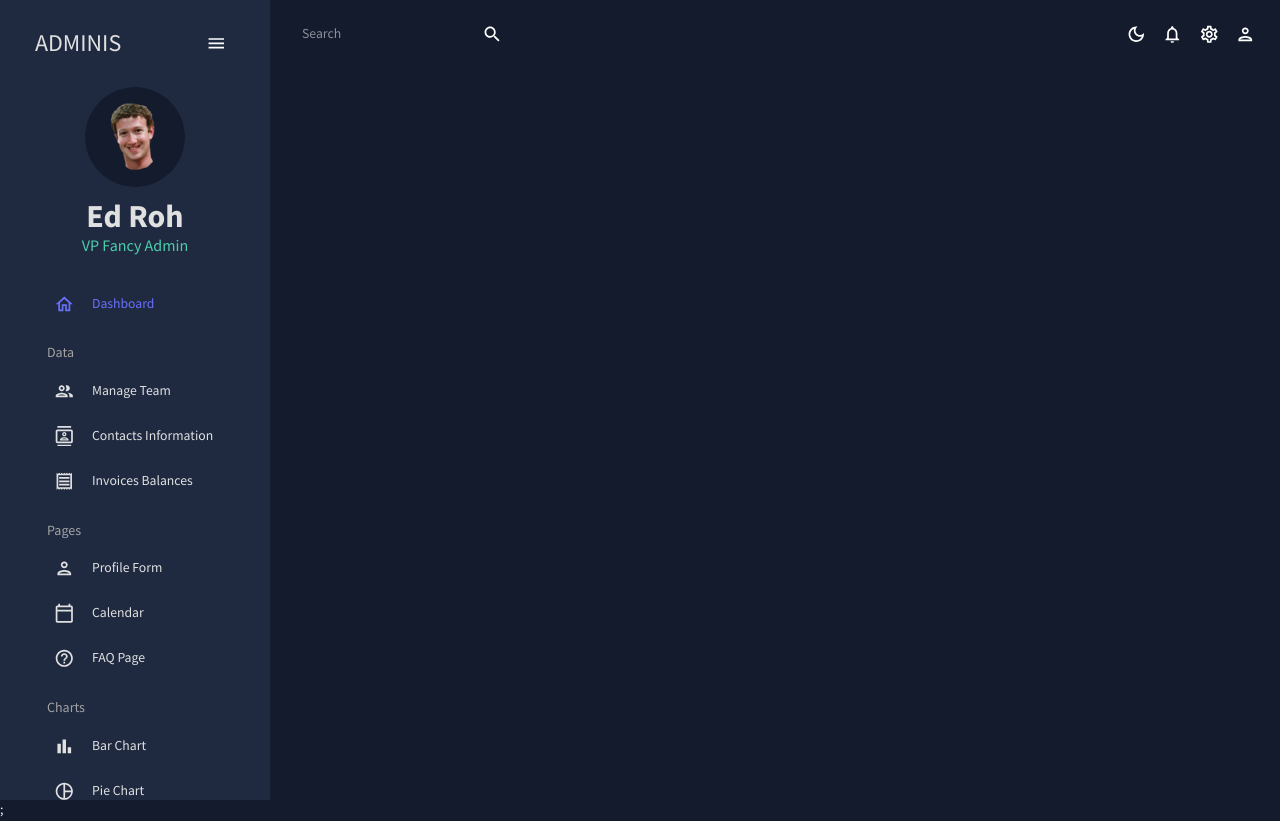
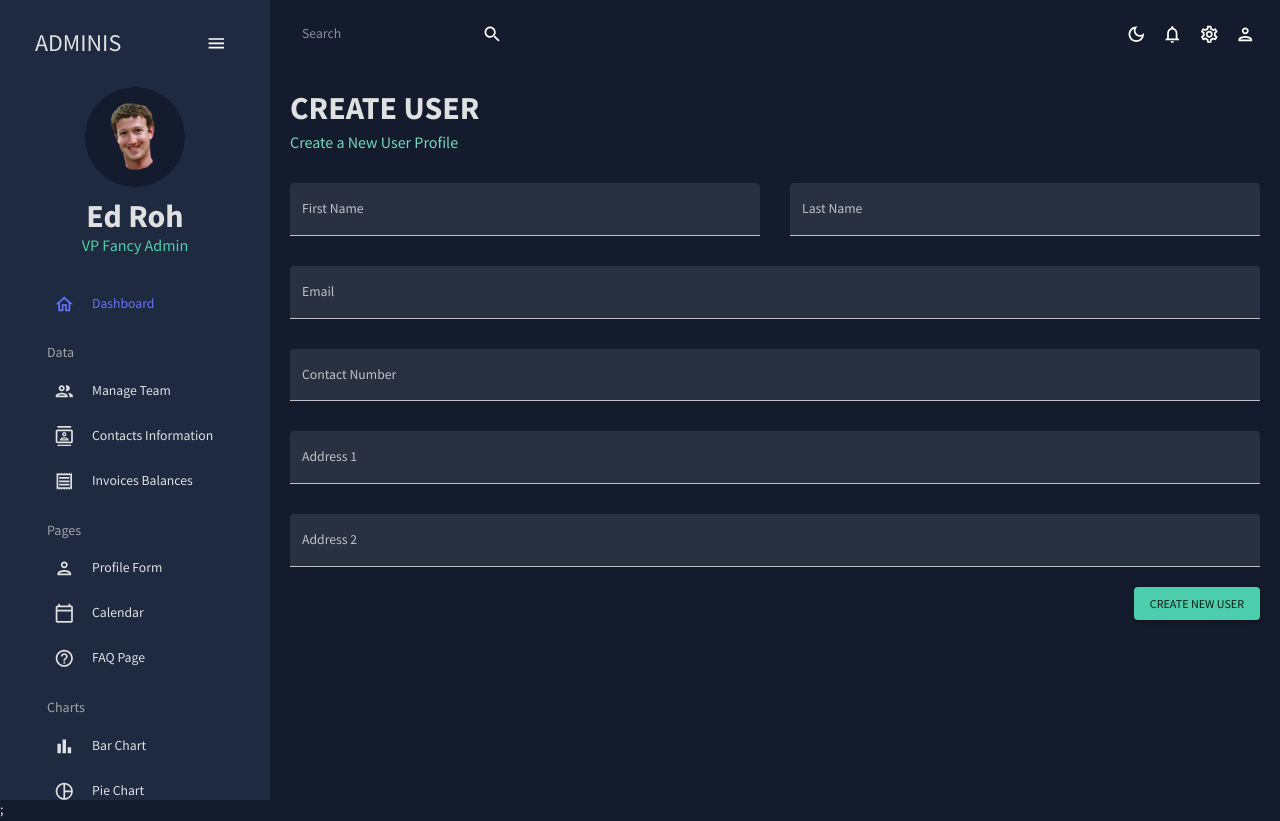
Before and after one commit to MichelAtieno/Dashboard_Template_v3, a React (Create React App) app: page /form in a window 1280 px wide. Built offline with nearby package versions, Linux system fonts and the light colour scheme.

Commit message:
Add form page

```diff
--- a/src/App.js
+++ b/src/App.js
@@ -6,8 +6,9 @@ import Sidebar from "./scenes/global/Sidebar";
 import Team from "./scenes/team";
 import Contacts from "./scenes/contacts";
 import Invoices from "./scenes/invoices";
-// import Bar from "./scenes/form";
-// import Form from "./scenes/dashboard";
+import Form from "./scenes/form";
+// import Bar from "./scenes/bar";
+
 // import Line from "./scenes/line";
 // import Pie from "./scenes/pie";
 // import FAQ from "./scenes/faq";
@@ -31,8 +32,8 @@ function App() {
               <Route path="/team" element={<Team />} />
               <Route path="/contacts" element={<Contacts />} />
               <Route path="/invoices" element={<Invoices />} />
-              {/* <Route path="/form" element={<Form />} />
-              <Route path="/bar" element={<Bar />} />
+              <Route path="/form" element={<Form />} />
+              {/* <Route path="/bar" element={<Bar />} />
               <Route path="/pie" element={<Pie />} />
               <Route path="/line" element={<Line />} />
               <Route path="/faq" element={<FAQ />} />
--- a/src/scenes/form/index.jsx
+++ b/src/scenes/form/index.jsx
@@ -1,5 +1,154 @@
+import { Box, Button, TextField } from "@mui/material";
+import { Formik } from "formik";
+import * as yup from "yup";
+import useMediaQuery from "@mui/material/useMediaQuery";
+import Header from "../../components/Header";
+
 const Form = () => {
-    return <div></div>
-}
+  const isNonMobile = useMediaQuery("(min-width:600px)");
+
+  const handleFormSubmit = (values) => {
+    console.log(values);
+  };
+
+  return (
+    <Box m="20px">
+      <Header title="CREATE USER" subtitle="Create a New User Profile" />
+
+      <Formik
+        onSubmit={handleFormSubmit}
+        initialValues={initialValues}
+        validationSchema={checkoutSchema}
+      >
+        {({
+          values,
+          errors,
+          touched,
+          handleBlur,
+          handleChange,
+          handleSubmit,
+        }) => (
+          <form onSubmit={handleSubmit}>
+            <Box
+              display="grid"
+              gap="30px"
+              gridTemplateColumns="repeat(4, minmax(0, 1fr))"
+              sx={{
+                "& > div": { gridColumn: isNonMobile ? undefined : "span 4" },
+              }}
+            >
+              <TextField
+                fullWidth
+                variant="filled"
+                type="text"
+                label="First Name"
+                onBlur={handleBlur}
+                onChange={handleChange}
+                value={values.firstName}
+                name="firstName"
+                error={!!touched.firstName && !!errors.firstName}
+                helperText={touched.firstName && errors.firstName}
+                sx={{ gridColumn: "span 2" }}
+              />
+              <TextField
+                fullWidth
+                variant="filled"
+                type="text"
+                label="Last Name"
+                onBlur={handleBlur}
+                onChange={handleChange}
+                value={values.lastName}
+                name="lastName"
+                error={!!touched.lastName && !!errors.lastName}
+                helperText={touched.lastName && errors.lastName}
+                sx={{ gridColumn: "span 2" }}
+              />
+              <TextField
+                fullWidth
+                variant="filled"
+                type="text"
+                label="Email"
+                onBlur={handleBlur}
+                onChange={handleChange}
+                value={values.email}
+                name="email"
+                error={!!touched.email && !!errors.email}
+                helperText={touched.email && errors.email}
+                sx={{ gridColumn: "span 4" }}
+              />
+              <TextField
+                fullWidth
+                variant="filled"
+                type="text"
+                label="Contact Number"
+                onBlur={handleBlur}
+                onChange={handleChange}
+                value={values.contact}
+                name="contact"
+                error={!!touched.contact && !!errors.contact}
+                helperText={touched.contact && errors.contact}
+                sx={{ gridColumn: "span 4" }}
+              />
+              <TextField
+                fullWidth
+                variant="filled"
+                type="text"
+                label="Address 1"
+                onBlur={handleBlur}
+                onChange={handleChange}
+                value={values.address1}
+                name="address1"
+                error={!!touched.address1 && !!errors.address1}
+                helperText={touched.address1 && errors.address1}
+                sx={{ gridColumn: "span 4" }}
+              />
+              <TextField
+                fullWidth
+                variant="filled"
+                type="text"
+                label="Address 2"
+                onBlur={handleBlur}
+                onChange={handleChange}
+                value={values.address2}
+                name="address2"
+                error={!!touched.address2 && !!errors.address2}
+                helperText={touched.address2 && errors.address2}
+                sx={{ gridColumn: "span 4" }}
+              />
+            </Box>
+            <Box display="flex" justifyContent="end" mt="20px">
+              <Button type="submit" color="secondary" variant="contained">
+                Create New User
+              </Button>
+            </Box>
+          </form>
+        )}
+      </Formik>
+    </Box>
+  );
+};
+
+const phoneRegExp =
+  /^((\+[1-9]{1,4}[ -]?)|(\([0-9]{2,3}\)[ -]?)|([0-9]{2,4})[ -]?)*?[0-9]{3,4}[ -]?[0-9]{3,4}$/;
+
+const checkoutSchema = yup.object().shape({
+  firstName: yup.string().required("required"),
+  lastName: yup.string().required("required"),
+  email: yup.string().email("invalid email").required("required"),
+  contact: yup
+    .string()
+    .matches(phoneRegExp, "Phone number is not valid")
+    .required("required"),
+  address1: yup.string().required("required"),
+  address2: yup.string().required("required"),
+});
+const initialValues = {
+  firstName: "",
+  lastName: "",
+  email: "",
+  contact: "",
+  address1: "",
+  address2: "",
+};
 
 export default Form;
```
